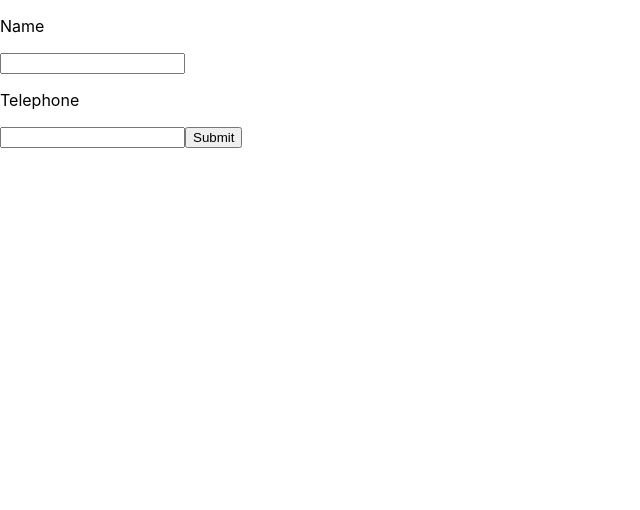
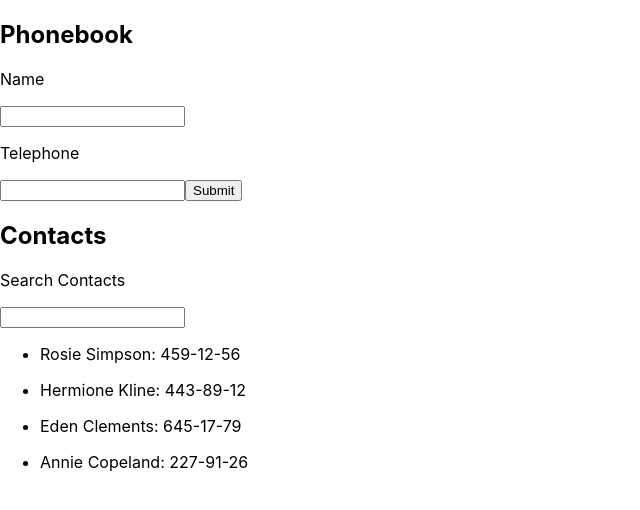
Before and after one commit to devromarc/goit-react-hw-02-phonebook, a React (Create React App) app: page / in a window 1280 px wide. Shown: the top 510 px of the page, without its empty margins (0-640 px from the left). Built offline with nearby package versions, Linux system fonts and the light colour scheme.

Commit message:
done with the filer input

```diff
--- a/src/components/App.jsx
+++ b/src/components/App.jsx
@@ -2,9 +2,15 @@ import { Component } from 'react';
 
 export class App extends Component {
   state = {
-    contacts: [],
+    contacts: [
+      { id: 'id-1', name: 'Rosie Simpson', number: '459-12-56' },
+      { id: 'id-2', name: 'Hermione Kline', number: '443-89-12' },
+      { id: 'id-3', name: 'Eden Clements', number: '645-17-79' },
+      { id: 'id-4', name: 'Annie Copeland', number: '227-91-26' },
+    ],
     name: '',
     number: '',
+    search: '',
   };
 
   handleNameChange = e => {
@@ -33,11 +39,21 @@ export class App extends Component {
     }));
   };
 
+  handleSearchChange = e => {
+    this.setState({
+      search: e.target.value,
+    });
+  };
+
   render() {
-    const { contacts, name, number } = this.state;
+    const { contacts, name, number, search } = this.state;
+    const filteredContacts = contacts.filter(contact =>
+      contact.name.toLowerCase().includes(search.toLowerCase())
+    );
     return (
       <>
         <div>
+          <h2>Phonebook</h2>
           <form onSubmit={this.handleSubmit}>
             <label>
               <p>Name</p>
@@ -69,11 +85,21 @@ export class App extends Component {
         </div>
 
         <div>
+          <h2>Contacts</h2>
+          <label>
+            <p>Search Contacts</p>
+            <input
+              type="text"
+              value={search}
+              onChange={this.handleSearchChange}
+            />
+          </label>
           <ul>
-            {contacts.map((contact, index) => (
+            {filteredContacts.map((contact, index) => (
               <li key={index}>
-                <p>{contact.name}</p>
-                <p>{contact.number}</p>
+                <p>
+                  {contact.name}: {contact.number}
+                </p>
               </li>
             ))}
           </ul>
@@ -82,11 +108,3 @@ export class App extends Component {
     );
   }
 }
-
-// export const App = () => {
-//   return (
-//     <div>
-//       romarc
-//     </div>
-//   );
-// };
```
